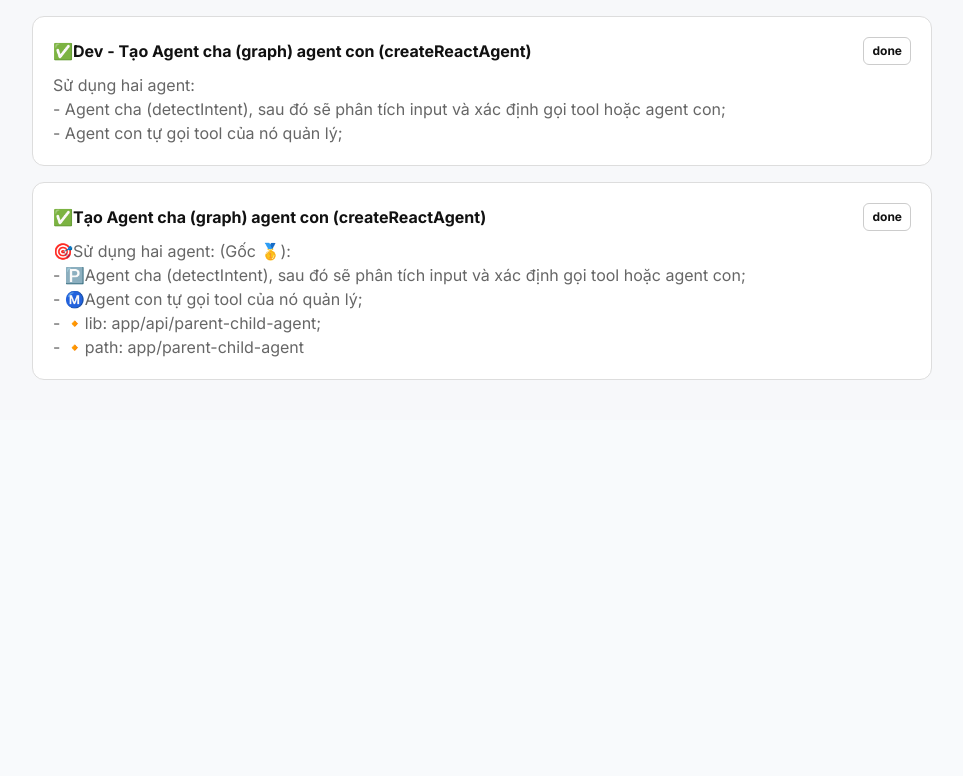
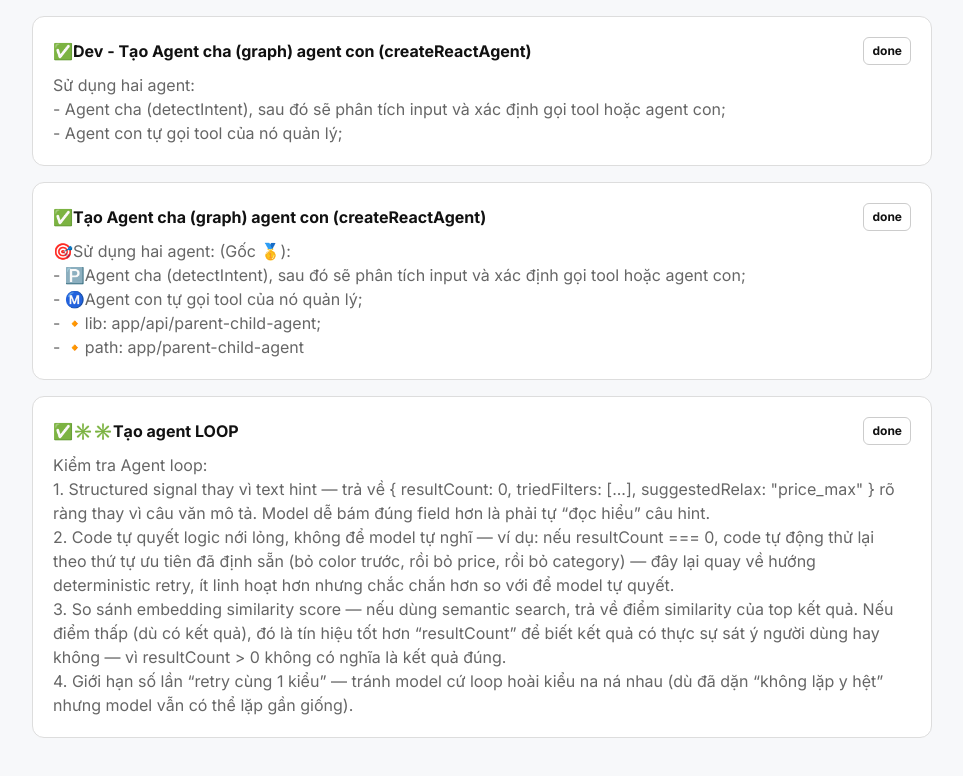
Before and after one commit to phxbinh/TrungNguyen, a Next.js app: page / in a window 1280 px wide. Shown: the part 2146-2922 px from the top of the page, without its empty margins (8-971 px from the left). Before the commit the page ends 2566 px from the top, so only its background shows below. Built offline with nearby package versions, Linux system fonts and the light colour scheme.

Commit message:
Update page.tsx

```diff
--- a/src/app/page.tsx
+++ b/src/app/page.tsx
@@ -136,6 +136,19 @@ Khai báo các tools, sau đó:
 - 🔸path: app/parent-child-agent`,
     status: 'done',
   },
+{
+    href: '/claude-code-test-agent-loop',
+    title: '✅✳️✳️Tạo agent LOOP',
+    summary:
+      `Kiểm tra Agent loop:
+ 	1.	Structured signal thay vì text hint — trả về { resultCount: 0, triedFilters: [...], suggestedRelax: "price_max" } rõ ràng thay vì câu văn mô tả. Model dễ bám đúng field hơn là phải tự “đọc hiểu” câu hint.
+	2.	Code tự quyết logic nới lỏng, không để model tự nghĩ — ví dụ: nếu resultCount === 0, code tự động thử lại theo thứ tự ưu tiên đã định sẵn (bỏ color trước, rồi bỏ price, rồi bỏ category) — đây lại quay về hướng deterministic retry, ít linh hoạt hơn nhưng chắc chắn hơn so với để model tự quyết.
+	3.	So sánh embedding similarity score — nếu dùng semantic search, trả về điểm similarity của top kết quả. Nếu điểm thấp (dù có kết quả), đó là tín hiệu tốt hơn “resultCount” để biết kết quả có thực sự sát ý người dùng hay không — vì resultCount > 0 không có nghĩa là kết quả đúng.
+	4.	Giới hạn số lần “retry cùng 1 kiểu” — tránh model cứ loop hoài kiểu na ná nhau (dù đã dặn “không lặp y hệt” nhưng model vẫn có thể lặp gần giống).
+`,
+    status: 'done',
+  },
+//src/app/api/claude-code-test-agent-loop
 ];
 
 export default function HomePage() {
```
